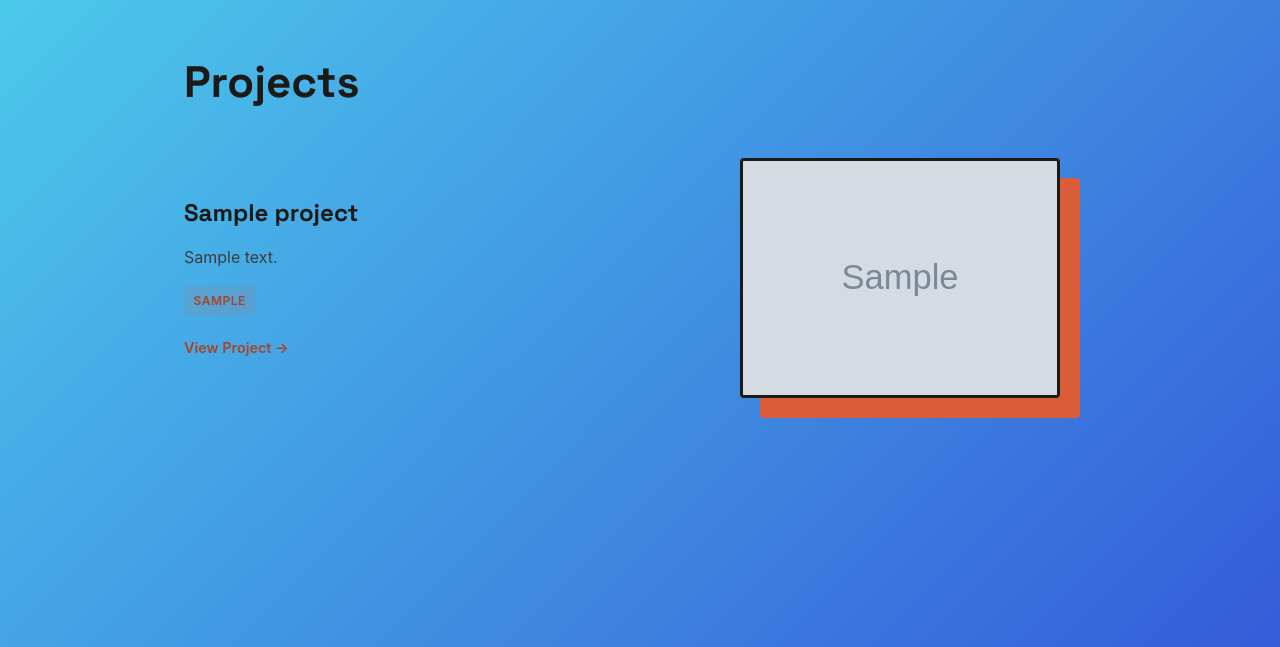
After one commit to gammaknives/myportofolio, a Django app: page /project/ in a window 1280 px wide. The commit adds this page. Shown: the part 77-724 px from the top of the page. Run offline with Django 5.2, Linux system fonts and the light colour scheme; tables that the repository leaves empty hold one stand-in row (values such as "Sample post"); grey boxes marked "Sample" are stand-in pictures.

```diff
--- a/main/models.py
+++ b/main/models.py
@@ -24,3 +24,17 @@ class Experience(models.Model):
     @property
     def is_ongoing(self):
         return self.ended_at is None
+
+class Project(models.Model):
+    id = models.UUIDField(primary_key=True, default=uuid.uuid4, editable=False)
+    title = models.CharField(max_length=255)
+    description = models.TextField()
+    tags = models.CharField(max_length=255, help_text="Comma-separated, e.g. Film, Directing, Scriptwriting")
+    thumbnail = models.URLField(blank=True, null=True)
+    link = models.URLField(blank=True, null=True)
+
+    def __str__(self):
+        return self.title
+
+    def get_tags(self):
+        return [tag.strip() for tag in self.tags.split(",") if tag.strip()]
--- a/main/urls.py
+++ b/main/urls.py
@@ -1,10 +1,11 @@
 from django.urls import path
 
-from main.views import show_main, show_experience
+from main.views import show_main, show_experience, show_project
 
 app_name = "main"
 
 urlpatterns = [
     path("", show_main, name="show_main"),
     path("experience/", show_experience, name="show_experience"),
+    path("project/", show_project, name="show_project"),
 ]
--- a/main/views.py
+++ b/main/views.py
@@ -1,6 +1,8 @@
 from django.shortcuts import render
 
 from main.models import Experience
+
+from main.models import Project
 
 
 def show_main(request):
@@ -23,3 +25,10 @@ def show_experience(request):
         "experience_list": Experience.objects.all(),
     }
     return render(request, "experiences.html", context)
+
+def show_project(request):
+    context = {
+        "name": "Nuno",
+        "project_list": Project.objects.all(),
+    }
+    return render(request, "projects.html", context)
--- a/static/css/style.css
+++ b/static/css/style.css
@@ -6,6 +6,7 @@
 
 html {
     scroll-behavior: smooth;
+    height: 100%;
 }
 
 :root {
@@ -23,6 +24,13 @@ body {
     color: var(--ink);
     background: linear-gradient(135deg,var(--paper), #3457d8);
     line-height: 1.6;
+    min-height: 100vh;
+    display: flex;
+    flex-direction: column;
+}
+
+main {
+    flex: 1;
 }
 
 h1,
--- a/templates/experiences.html
+++ b/templates/experiences.html
@@ -26,7 +26,7 @@
                 <a href="{% url 'main:show_main' %}">Profile</a>
                 <a href="{% url 'main:show_experience' %}">Experience</a>
                 <a href="#skills">Skills</a>
-                <a href="#projects">Projects</a>
+                <a href="{% url 'main:show_project' %}">Projects</a>
             </nav>
         </div>
     </header>
--- a/templates/index.html
+++ b/templates/index.html
@@ -25,7 +25,7 @@
                 <a href="{% url 'main:show_main' %}">Profile</a>
                 <a href="{% url 'main:show_experience' %}">Experience</a>
                 <a href="#skills">Skills</a>
-                <a href="#projects">Projects</a>
+                <a href="{% url 'main:show_project' %}">Projects</a>
             </nav>
         </div>
     </header>
--- /dev/null
+++ b/templates/projects.html
@@ -0,0 +1,86 @@
+{% load static %}
+<!DOCTYPE html>
+<html lang="en">
+<head>
+    <meta charset="UTF-8">
+    <meta name="viewport" content="width=device-width, initial-scale=1.0">
+    <title>{{ name }} - Projects</title>
+
+    <link rel="shortcut icon" href="https://sidang.cs.ui.ac.id/static/media/fasilkom.5f08cf824cb2e94af912.png">
+
+    <link rel="preconnect" href="https://fonts.googleapis.com">
+    <link rel="preconnect" href="https://fonts.gstatic.com" crossorigin>
+    <link href="https://fonts.googleapis.com/css2?family=Space+Grotesk:wght@500;700&display=swap" rel="stylesheet">
+
+    <link rel="stylesheet" href="{% static 'css/style.css' %}">
+</head>
+<body>
+
+    <header class="site-header">
+        <div class="container header-container">
+            <a href="{% url 'main:show_main' %}" class="brand">{{ name }}</a>
+            <nav>
+                <a href="{% url 'main:show_main' %}">Profile</a>
+                <a href="{% url 'main:show_experience' %}">Experience</a>
+                <a href="#skills">Skills</a>
+                <a href="{% url 'main:show_project' %}">Projects</a>
+            </nav>
+        </div>
+    </header>
+
+    <main>
+        <section class="projects" id="projects">
+            <div class="container">
+                <h2>Projects</h2>
+
+                {% for project in project_list %}
+                    <div class="project-row{% if forloop.counter|divisibleby:2 %} project-row-reverse{% endif %}">
+                        <div class="project-text">
+                            <h3>{{ project.title }}</h3>
+                            <p>{{ project.description }}</p>
+
+                            <div class="project-tags">
+                                {% for tag in project.get_tags %}
+                                    <span class="tag">{{ tag }}</span>
+                                {% endfor %}
+                            </div>
+
+                            {% if project.link %}
+                                <a href="{{ project.link }}" class="project-link" target="_blank" rel="noopener noreferrer">
+                                    View Project &rarr;
+                                </a>
+                            {% endif %}
+                        </div>
+
+                        {% if project.thumbnail %}
+                            <div class="project-photo">
+                                <div class="project-photo-block"></div>
+                                <a href="#img-modal-{{ forloop.counter }}">
+                                    <img class="project-img" src="{{ project.thumbnail }}" alt="{{ project.title }}">
+                                </a>
+                                <div id="img-modal-{{ forloop.counter }}" class="lightbox-modal">
+                                    <a href="#close" class="lightbox-close">&times;</a>
+                                    <img class="lightbox-content" src="{{ project.thumbnail }}" alt="{{ project.title }} Full">
+                                </div>
+                            </div>
+                        {% endif %}
+                    </div>
+                {% empty %}
+                    <p class="empty-state">Belum ada proyek yang ditambahkan.</p>
+                {% endfor %}
+
+            </div>
+        </section>
+    </main>
+
+    <footer class="site-footer">
+        <div class="container">
+            <p>
+                &copy; 2026 {{ name }}.
+                Fakultas Ilmu Komputer, Universitas Indonesia.
+            </p>
+        </div>
+    </footer>
+
+</body>
+</html>
```
Also changed, not shown: main/migrations/0002_project.py (added).
